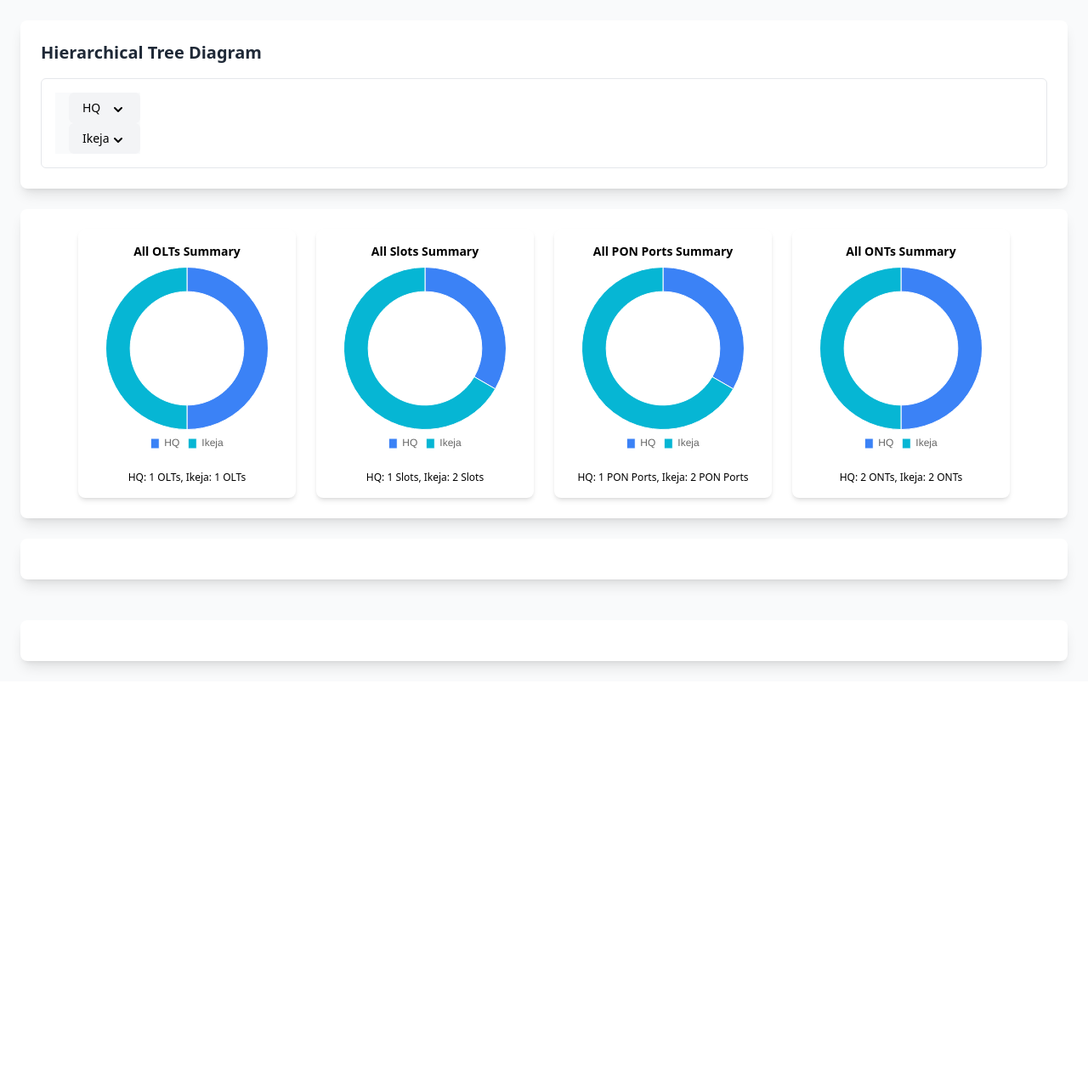
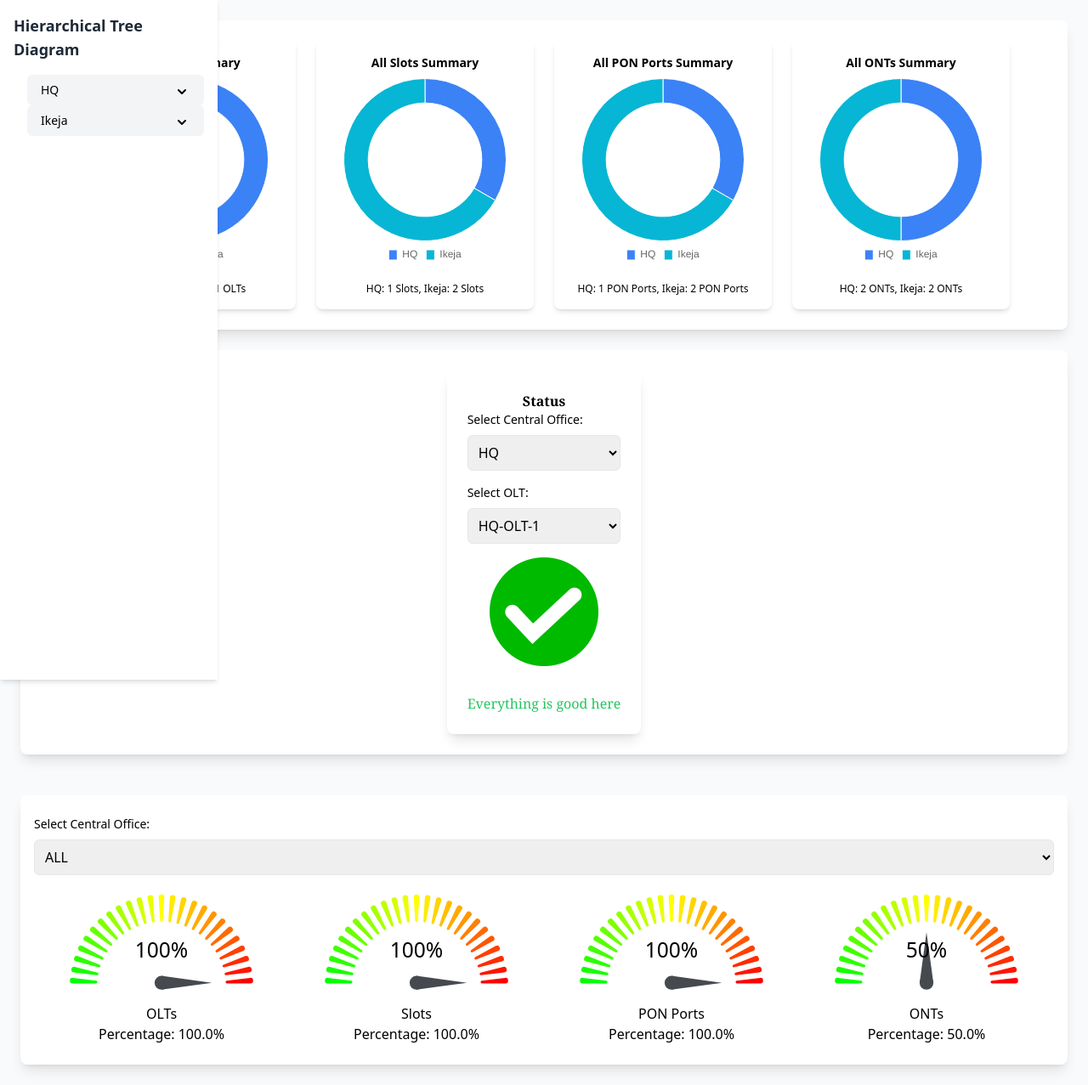
Before and after one commit to McSolos/Visualization, a React (Vite) app: page / in a window 1280 px wide. Shown: the whole page at 85% size. Before the commit the page ends 802 px from the top, so only its background shows below. Built offline with nearby package versions, Linux system fonts and the light colour scheme.

Commit message:
working with new data structure

```diff
--- a/src/App.jsx
+++ b/src/App.jsx
@@ -16,7 +16,9 @@ import Error from './assets/error-icon-4.png'
 import CollapsibleNav from './components/CollapsibleNav';
 import Status from './components/Status';
 // import { generateData } from './GenerateData';
-import Guage from './components/GaugeOverview';
+// import Guage from './components/GaugeOverview';
+import Guage from './components/GuageChart'
+
 
 
 
@@ -125,7 +127,7 @@ function App() {
                           "lastChange": "2025-01-20 00:25:12"
                         },
                         {
-                          "ID": 1,
+                          "ID": 2,
                           "status": "UP",
                           "serial": "RCMG1234BEEF",
                           "deviceType": "Raisecom",
@@ -145,7 +147,7 @@ function App() {
           "location": "Ikeja GRA, Lagos",
           "OLTs": [
             {
-              "description": "HQ-OLT-1",
+              "description": "Ikeja-OLT-1",
               "status": "operational",
               "slots": [
                 {
@@ -202,16 +204,12 @@ function App() {
   return (
     <div className="min-h-screen bg-gray-50 p-6 flex flex-col gap-6">
       {/* Hierarchical Tree Section */}
-      <div className="bg-white shadow-lg rounded-lg p-6">
-        <h2 className="text-xl font-semibold text-gray-800 mb-4">
+      {/* Fixed Sidebar */}
+      <div className="w-64 h-screen bg-white shadow-md fixed top-0 left-0 p-4">
+        <h2 className="text-lg font-semibold text-gray-800 mb-4">
           Hierarchical Tree Diagram
         </h2>
-        <div className="flex p-4 border border-gray-200 rounded-md">
-          {/* <TreeView data={data} /> */}
-          <div className=" bg-gray-50 flex items-center ">
-            <CollapsibleNav data={data} />
-          </div>
-        </div>
+        <CollapsibleNav data={data} />
       </div>
 
       {/* Charts Section */}
@@ -220,7 +218,7 @@ function App() {
       </div>
       {/* Status Section */}
       <div className="flex flex-row justify-center items-center bg-white shadow-lg rounded-lg p-6">
-        {/* <Status data={data}/> */}
+        <Status data={data}/>
       </div>
 
       <div className="justify-around">
@@ -228,7 +226,7 @@ function App() {
 
       {/* guage Section */}
       <div className="flex flex-col items-center bg-white shadow-lg rounded-lg p-6 text-black">
-        {/* <Guage data={data} /> */}
+        <Guage data={data} />
       </div>
 
     </div>
--- a/src/components/GaugeOverview.jsx
+++ /dev/null
@@ -1,130 +0,0 @@
-import React, { useState, useEffect } from "react";
-import GaugeChart from "react-gauge-chart";
-
-const GaugeOverview = ({ data }) => {
-  const [selectedCO, setSelectedCO] = useState("");
-  const [visibleCharts, setVisibleCharts] = useState(["OLTs", "Slots", "PON Ports", "ONTs"]);
-
-  const categories = [
-    { label: "OLTs", keyword: "OLT" },
-    { label: "Slots", keyword: "Slot" },
-    { label: "PON Ports", keyword: "PON Port" },
-    { label: "ONTs", keyword: "ONT" },
-  ];
-
-  const findNodesByName = (node, keyword) => {
-    let matches = [];
-    if (node.name.includes(keyword)) {
-      matches.push(node);
-    }
-    if (node.children) {
-      for (const child of node.children) {
-        matches = matches.concat(findNodesByName(child, keyword));
-      }
-    }
-    return matches;
-  };
-
-  const calculatePercentage = (keyword) => {
-    const root = selectedCO
-      ? data.children.find((co) => co.name === selectedCO)
-      : data;
-
-    if (!root) return 0;
-
-    const nodes = findNodesByName(root, keyword);
-    const upCount = nodes.filter((node) => node.status === "up").length;
-    const total = nodes.length;
-
-    return total > 0 ? upCount / total : 0;
-  };
-
-  const calculateGaugeColors = (percentage) => {
-    const green = percentage; // Proportion of green (up)
-    const red = 1 - percentage; // Proportion of red (down)
-    return [
-      `rgba(0, 255, 0, ${green})`, // Green (up) with dynamic opacity
-      `rgba(255, 0, 0, ${red})`, // Red (down) with dynamic opacity
-    ];
-  };
-
-  useEffect(() => {
-    console.log("Data received in GaugeOverview:", JSON.stringify(data, null, 2));
-    console.log("Selected CO:", selectedCO);
-  }, [data, selectedCO]);
-
-  return (
-    <div className="bg-white shadow-lg rounded-lg p-6 w-full">
-      <h2 className="text-center font-serif font-bold mb-4">Device Overview</h2>
-
-      {/* CO Filter */}
-      <div className="mb-4">
-        <label className="block text-sm font-medium mb-2">Select CO:</label>
-        <select
-          className="w-full p-2 border rounded-md"
-          value={selectedCO}
-          onChange={(e) => setSelectedCO(e.target.value)}
-        >
-          <option value="">-- All COs --</option>
-          {data.children.map((co) => (
-            <option key={co.name} value={co.name}>
-              {co.name}
-            </option>
-          ))}
-        </select>
-      </div>
-
-      {/* Chart Selection */}
-      <div className="mb-4">
-        <label className="block text-sm font-medium mb-2">
-          Select Gauges to Display:
-        </label>
-        <div className="flex flex-wrap gap-4">
-          {categories.map(({ label }) => (
-            <label key={label} className="flex items-center space-x-2">
-              <input
-                type="checkbox"
-                checked={visibleCharts.includes(label)}
-                onChange={(e) => {
-                  setVisibleCharts((prev) =>
-                    e.target.checked
-                      ? [...prev, label]
-                      : prev.filter((item) => item !== label)
-                  );
-                }}
-              />
-              <span>{label}</span>
-            </label>
-          ))}
-        </div>
-      </div>
-
-      {/* Gauge Charts */}
-      <div className="flex flex-wrap justify-between gap-8">
-        {visibleCharts.map((label) => {
-          const category = categories.find((cat) => cat.label === label);
-          const percentage = calculatePercentage(category.keyword);
-
-          return (
-            <div key={label} className="flex flex-col items-center w-1/4">
-              <GaugeChart
-                id={`gauge-chart-${label}`}
-                nrOfLevels={15} // More levels for smoother transition
-                colors={calculateGaugeColors(percentage)} // Dynamic colors
-                arcWidth={0.2} // Thickness of the arc
-                percent={percentage} // Percentage of "up" devices
-                textColor="" // Remove percentage label
-              />
-              <h3 className="text-center font-serif font-semibold">{label}</h3>
-              <p className="text-center text-sm">
-                {(percentage * 100).toFixed(0)}% are up.
-              </p>
-            </div>
-          );
-        })}
-      </div>
-    </div>
-  );
-};
-
-export default GaugeOverview;
--- /dev/null
+++ b/src/components/GuageChart.jsx
@@ -0,0 +1,141 @@
+import React, { useState } from 'react';
+import GaugeChart from 'react-gauge-chart';
+
+function GuageChart({ data }) {
+  const [selectedCO, setSelectedCO] = useState('ALL');
+
+  // Utility to calculate percentages with custom status mapping
+  const calculatePercentage = (items, statusKey = 'status', operationalStatus = 'operational') => {
+    const total = items.length;
+    const upCount = items.filter(
+      (item) => item[statusKey]?.toLowerCase() === 'up' || item[statusKey]?.toLowerCase() === operationalStatus.toLowerCase()
+    ).length;
+    return total > 0 ? upCount / total : 0; // Return percentage as a decimal
+  };
+
+  // Filter data by the selected Central Office
+  const filteredData = selectedCO === 'ALL'
+    ? data.network.centralOffices
+    : data.network.centralOffices.filter((co) => co.description === selectedCO);
+
+  // Extract percentages for each device type
+  const oltPercentage = calculatePercentage(
+    filteredData.flatMap((co) => co.OLTs),
+    'status',
+    'operational'
+  );
+
+  const slotPercentage = calculatePercentage(
+    filteredData.flatMap((co) =>
+      co.OLTs.flatMap((olt) => olt.slots)
+    ),
+    'status',
+    'operational'
+  );
+
+  const ponPortPercentage = calculatePercentage(
+    filteredData.flatMap((co) =>
+      co.OLTs.flatMap((olt) =>
+        olt.slots.flatMap((slot) => slot.PONPorts)
+      )
+    ),
+    'status',
+    'up'
+  );
+
+  const ontPercentage = calculatePercentage(
+    filteredData.flatMap((co) =>
+      co.OLTs.flatMap((olt) =>
+        olt.slots.flatMap((slot) =>
+          slot.PONPorts.flatMap((ponPort) => ponPort.ONTs)
+        )
+      )
+    ),
+    'status',
+    'up'
+  );
+
+  // Get Central Office options for the dropdown
+  const centralOfficeOptions = ['ALL', ...data.network.centralOffices.map((co) => co.description)];
+
+  return (
+    <div>
+      {/* Dropdown for Central Office Filter */}
+      <div className="mb-4">
+        <label className="block text-sm font-medium mb-2">Select Central Office:</label>
+        <select
+          className="w-full p-2 border rounded-md"
+          value={selectedCO}
+          onChange={(e) => setSelectedCO(e.target.value)}
+        >
+          {centralOfficeOptions.map((co) => (
+            <option key={co} value={co}>
+              {co}
+            </option>
+          ))}
+        </select>
+      </div>
+
+      {/* Gauge Charts */}
+      <div className="flex justify-between items-center w-50">
+        {/* OLT Gauge */}
+        <div className="text-black text-center">
+          <GaugeChart
+            id="gauge-chart-olt"
+            nrOfLevels={25}
+            colors={['#00FF00', '#FF0000']}
+            arcWidth={0.3}
+            percent={oltPercentage}
+            textColor=""
+          />
+          <h3>OLTs</h3>
+          <p>Percentage: {(oltPercentage * 100).toFixed(1)}%</p>
+        </div>
+
+        {/* Slot Gauge */}
+        <div className="text-black text-center">
+          <GaugeChart
+            id="gauge-chart-slot"
+            nrOfLevels={25}
+            colors={['#00FF00', '#FF0000']}
+            arcWidth={0.3}
+            percent={slotPercentage}
+            textColor=""
+          />
+          <h3>Slots</h3>
+          <p>Percentage: {(slotPercentage * 100).toFixed(1)}%</p>
+        </div>
+
+        {/* PON Port Gauge */}
+        <div className="text-black text-center">
+          <GaugeChart
+            id="gauge-chart-ponport"
+            nrOfLevels={25}
+            colors={['#00FF00', '#FF0000']}
+            arcWidth={0.3}
+            percent={ponPortPercentage}
+            textColor=""
+          />
+          <h3>PON Ports</h3>
+          <p>Percentage: {(ponPortPercentage * 100).toFixed(1)}%</p>
+        </div>
+
+        {/* ONT Gauge */}
+        <div className="text-black text-center">
+          <GaugeChart
+            id="gauge-chart-ont"
+            nrOfLevels={25}
+            colors={['#00FF00', '#FF0000']}
+            arcWidth={0.3}
+            percent={ontPercentage}
+            textColor=""
+          />
+          <h3>ONTs</h3>
+          <p>Percentage: {(ontPercentage * 100).toFixed(1)}%</p>
+        </div>
+      </div>
+    </div>
+  );
+}
+
+export default GuageChart;
--- a/src/components/Status.jsx
+++ b/src/components/Status.jsx
@@ -1,107 +1,64 @@
-import React, { useState, useEffect } from "react";
-import Caution from "../assets/causion.png";
-import Good from "../assets/check.png";
-import Error from "../assets/error-icon-4.png";
+import React, { useState } from 'react';
 
-const Status = ({ data }) => {
-  const [selectedCO, setSelectedCO] = useState("");
-  const [selectedOLT, setSelectedOLT] = useState("");
+import Caution from '../assets/causion.png';
+import Good from '../assets/check.png';
+import Error from '../assets/error-icon-4.png';
 
-  // Helper to recursively determine status and collect errors
-  const evaluateStatus = (node, path = []) => {
-    const currentPath = [...path, node.name];
-    if (!node.children) {
-      return {
-        status: node.status === "down" ? "ERROR" : "GOOD",
-        errors: node.status === "down" ? [currentPath] : [],
-      };
+function Status({ data }) {
+  const [selectedCO, setSelectedCO] = useState(data.network.centralOffices[0]?.description);
+  const [selectedOLT, setSelectedOLT] = useState(data.network.centralOffices[0]?.OLTs[0]?.description);
+
+  // Utility function to determine if a status is "up"
+  const isUp = (status) =>
+    status?.toLowerCase() === 'up' || status?.toLowerCase() === 'operational';
+
+  // Filter Central Offices and OLTs
+  const centralOffices = data.network.centralOffices;
+  const selectedCOData = centralOffices.find((co) => co.description === selectedCO);
+  const olts = selectedCOData?.OLTs || [];
+  const selectedOLTData = olts.find((olt) => olt.description === selectedOLT);
+
+  // Evaluate the status of the selected OLT
+  const oltStatus = selectedOLTData
+    ? {
+        description: selectedOLTData.description,
+        path: `${selectedOLTData.description}`,
+        isOLTDown: !isUp(selectedOLTData.status),
+        downNodes: selectedOLTData.slots.flatMap((slot) =>
+          slot.PONPorts.flatMap((ponPort) =>
+            ponPort.ONTs.filter((ont) => !isUp(ont.status)).map(
+              (ont) => `${ont.deviceType} (ID: ${ont.ID}) failed (${selectedOLTData.description} > ${slot.ID} > ${ponPort.ID}   ______LastChange: ${ont.lastChange})`
+            )
+          )
+        ),
       }
-
-    const childStatuses = node.children.map((child) =>
-      evaluateStatus(child, currentPath)
-    );
-
-    const errors = childStatuses.flatMap((child) => child.errors);
-    const hasError = errors.length > 0;
-
-    const status = node.status === "down"
-      ? "ERROR"
-      : hasError
-      ? "CAUTION"
-      : "GOOD";
-
-    return { status, errors };
-  };
-
-  // Get options for COs and OLTs
-  const coOptions = data.children.map((co) => co.name);
-
-  useEffect(() => {
-    if (coOptions.length > 0) setSelectedCO(coOptions[0]); // Default to the first CO
-  }, [coOptions]);
-
-  const oltOptions =
-    selectedCO &&
-    data.children.find((co) => co.name === selectedCO)?.children?.map((olt) => olt.name) || [];
-
-  useEffect(() => {
-    if (oltOptions.length > 0) setSelectedOLT(oltOptions[0]); // Default to the first OLT
-  }, [oltOptions]);
-
-  // Determine the status of the selected node or the entire network
-  const determineStatus = () => {
-    let targetNode;
-    if (selectedCO === "" || selectedCO === "All COs") {
-      const errors = data.children.flatMap((co) => evaluateStatus(co).errors);
-      const status = errors.length > 0 ? "CAUTION" : "GOOD";
-      return { status, errors };
-    }
-
-    if (selectedOLT) {
-      targetNode = data.children
-        .find((co) => co.name === selectedCO)
-        ?.children.find((olt) => olt.name === selectedOLT);
-    } else {
-      targetNode = data.children.find((co) => co.name === selectedCO);
-    }
-
-    return targetNode ? evaluateStatus(targetNode) : { status: "GOOD", errors: [] };
-  };
-
-  const status = determineStatus();
-
-  const getStatusImage = () => {
-    if (status.status === "ERROR") return Error;
-    if (status.status === "CAUTION") return Caution;
-    return Good;
-  };
+    : null;
 
   return (
-    <div className="bg-white shadow-lg rounded-lg p-6 w-96">
+    <div className="justify-around bg-white shadow-lg rounded-lg p-6">
       <h2 className="text-center font-serif font-bold">Status</h2>
 
-      {/* Filters for CO and OLT */}
+      {/* Central Office Filter */}
       <div className="mb-4">
-        <label className="block text-sm font-medium mb-2">Select CO:</label>
+        <label className="block text-sm font-medium mb-2">Select Central Office:</label>
         <select
           className="w-full p-2 border rounded-md"
           value={selectedCO}
           onChange={(e) => {
-            setSelectedCO(e.target.value);
-            setSelectedOLT(""); // Reset OLT when CO changes
+            const newCO = e.target.value;
+            setSelectedCO(newCO);
+            setSelectedOLT(centralOffices.find((co) => co.description === newCO)?.OLTs[0]?.description || '');
           }}
         >
-          <option value="">-- Select CO --</option>
-          <option value="All COs">-- All COs --</option>
-          {coOptions.map((co) => (
-            <option key={co} value={co}>
-              {co}
+          {centralOffices.map((co) => (
+            <option key={co.description} value={co.description}>
+              {co.description}
             </option>
           ))}
         </select>
       </div>
 
-      {selectedCO && selectedCO !== "All COs" && (
+      {/* OLT Filter */}
       <div className="mb-4">
         <label className="block text-sm font-medium mb-2">Select OLT:</label>
         <select
@@ -109,44 +66,51 @@ const Status = ({ data }) => {
           value={selectedOLT}
           onChange={(e) => setSelectedOLT(e.target.value)}
         >
-            <option value="">-- Select OLT --</option>
-            {oltOptions.map((olt) => (
-              <option key={olt} value={olt}>
-                {olt}
+          {olts.map((olt) => (
+            <option key={olt.description} value={olt.description}>
+              {olt.description}
             </option>
           ))}
         </select>
       </div>
-      )}
 
       {/* Status Display */}
-      {(selectedOLT || selectedCO === "All COs") && status && (
-        <div>
+      {oltStatus && (
+        <div className="flex flex-col items-center">
+          {/* Dynamic Image and Message */}
+          {oltStatus.isOLTDown ? (
+            <>
               <div className="flex justify-center h-40">
-            <img src={getStatusImage()} alt="Status Icon" />
+                <img className="h-32 w-32 object-contain" src={Error} alt="Error" />
               </div>
-          <p className="text-center font-serif font-bold">
-            {status.status === "GOOD"
-              ? "You're all good"
-              : status.status === "CAUTION"
-              ? "Caution, there's a failure somewhere"
-              : "Error: OLT Down"}
-          </p>
-
-          {status.errors.length > 0 && (
-            <div className="mt-4">
-              <h4 className="text-center font-serif font-bold">Issues:</h4>
-              <ul className="list-disc list-inside">
-                {status.errors.map((errorPath, idx) => (
-                  <li key={idx}>{errorPath.join(" > ")}</li>
+              <p className="text-center font-serif text-red-500">OLT DOWN</p>
+            </>
+          ) : oltStatus.downNodes.length > 0 ? (
+            <>
+              <div className="flex justify-center h-40">
+                <img className="h-32 w-32 object-contain" src={Caution} alt="Caution" />
+              </div>
+              <p className="text-center font-serif text-yellow-500">There is a failure somewhere</p>
+              <ul className="list-disc text-left pl-10">
+                {oltStatus.downNodes.map((node, idx) => (
+                  <li key={idx} className="text-sm">
+                    {node}
+                  </li>
                 ))}
               </ul>
+            </>
+          ) : (
+            <>
+              <div className="flex justify-center h-40">
+                <img className="h-32 w-32 object-contain" src={Good} alt="Good" />
               </div>
+              <p className="text-center font-serif text-green-500">Everything is good here</p>
+            </>
           )}
         </div>
       )}
     </div>
   );
-};
+}
 
 export default Status;
```
Also changed, not shown: filestructure.txt. Lines whose indentation alone changed are shown as unchanged.
